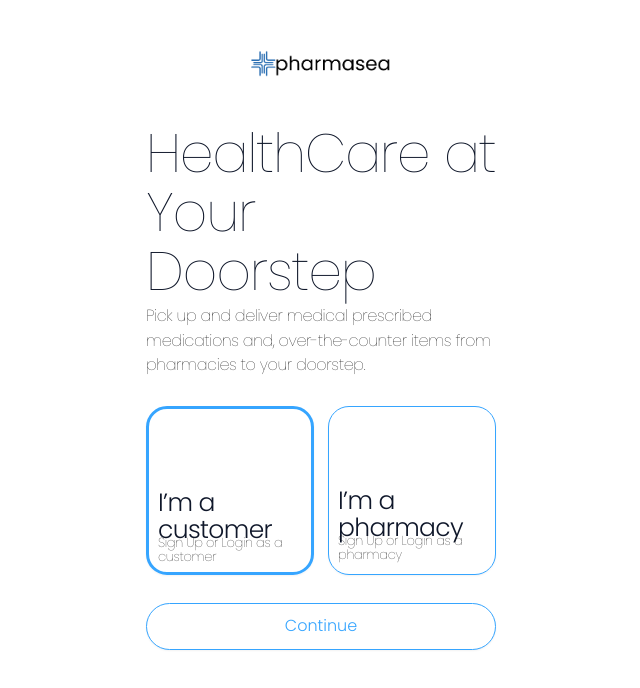
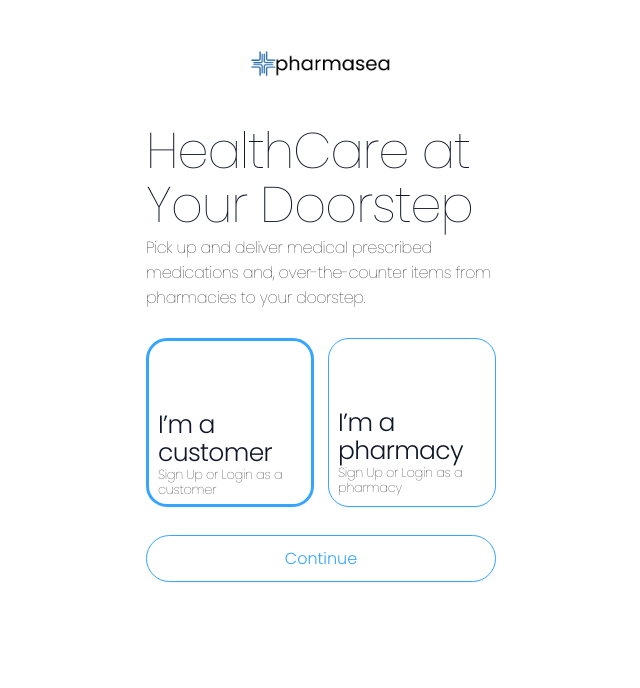
Before and after one commit to Raphdon832/HealthApp, a React (Vite) app: page /auth/landing in a window 1280 px wide. Shown: the top 688 px of the page, without its empty margins (319-959 px from the left). Built offline with nearby package versions, Linux system fonts and the light colour scheme; no server answers.

Commit message:
Update Landing.jsx

```diff
--- a/src/pages/auth/Landing.jsx
+++ b/src/pages/auth/Landing.jsx
@@ -47,13 +47,12 @@ export default function Landing() {
 
   return (
     <AuthLayout>
-      <div className="mt-4 font-poppins text-[32px] sm:text-[38px] md:text-[42px] lg:text-[54px] font-thin tracking-tight leading-[109%] text-left animate-text-reveal">
-        HealthCare at
-        <br />
-        Your Doorstep
+      <div className="mt-4 font-poppins text-[32px] sm:text-[38px] md:text-[42px] lg:text-[50px] font-thin tracking-tight leading-[109%] text-left lg:text-left lg:max-w-4xl animate-text-reveal">
+        <span className="block lg:inline">HealthCare at</span>{' '}
+        <span className="block lg:inline">Your Doorstep</span>
       </div>
       <p
-        className="mt-1 text-black text-[13px] sm:text-[14px] md:text-[16px] tracking-tight font-thin leading-[154%] font-poppins text-left animate-fade-in"
+        className="mt-1 text-black text-[13px] sm:text-[14px] md:text-[16px] tracking-tight font-thin leading-[154%] font-poppins text-left lg:text-left lg:max-w-2xl animate-fade-in"
         style={{ animationDelay: '0.2s' }}
       >
         Pick up and deliver medical prescribed medications and, over-the-counter items from pharmacies to your doorstep.
@@ -72,12 +71,12 @@ export default function Landing() {
           } card-interactive transition-all duration-200 hover:scale-105 active:scale-95 shadow-sm group animate-bounce-in`}
           style={{ animationDelay: '0.5s' }}
         >
-          <div className="absolute left-[9px] top-[80px] text-[20px] sm:text-[25px] font-light tracking-tight leading-[109%] font-poppins group-hover:text-[#36A5FF] transition-colors duration-200">
+          <div className="absolute left-[9px] md:top-[70px] top-[80px] text-[20px] sm:text-[25px] font-light tracking-tight leading-[109%] font-poppins group-hover:text-[#36A5FF] transition-colors duration-200">
             I’m a
             <br />
             customer
           </div>
-          <div className="absolute left-[9px] top-[127px] text-black text-[12px] sm:text-[13px] font-extralight tracking-tight leading-[109%] font-poppins group-hover:text-[#36A5FF] transition-colors duration-200">
+          <div className="absolute left-[9px] md:top-[127px] top-[127px] text-black text-[12px] sm:text-[13px] font-extralight tracking-tight leading-[109%] font-poppins group-hover:text-[#36A5FF] transition-colors duration-200">
             Sign Up or Login as a customer
           </div>
         </button>
@@ -91,12 +90,12 @@ export default function Landing() {
           } card-interactive transition-all duration-200 hover:scale-105 active:scale-95 shadow-sm group animate-bounce-in`}
           style={{ animationDelay: '0.6s' }}
         >
-          <div className="absolute left-[9px] top-[80px] text-[20px] sm:text-[25px] font-light tracking-tight leading-[109%] font-poppins group-hover:text-[#36A5FF] transition-colors duration-200">
+          <div className="absolute left-[9px] md:top-[70px] top-[80px] text-[20px] sm:text-[25px] font-light tracking-tight leading-[109%] font-poppins group-hover:text-[#36A5FF] transition-colors duration-200">
             I’m a
             <br />
             pharmacy
           </div>
-          <div className="absolute left-[9px] top-[127px] text-black text-[12px] sm:text-[13px] font-extralight tracking-tight leading-[109%] font-poppins group-hover:text-[#36A5FF] transition-colors duration-200">
+          <div className="absolute left-[9px] md:top-[127px] top-[127px] text-black text-[12px] sm:text-[13px] font-extralight tracking-tight leading-[109%] font-poppins group-hover:text-[#36A5FF] transition-colors duration-200">
             Sign Up or Login as a pharmacy
           </div>
         </button>
```
